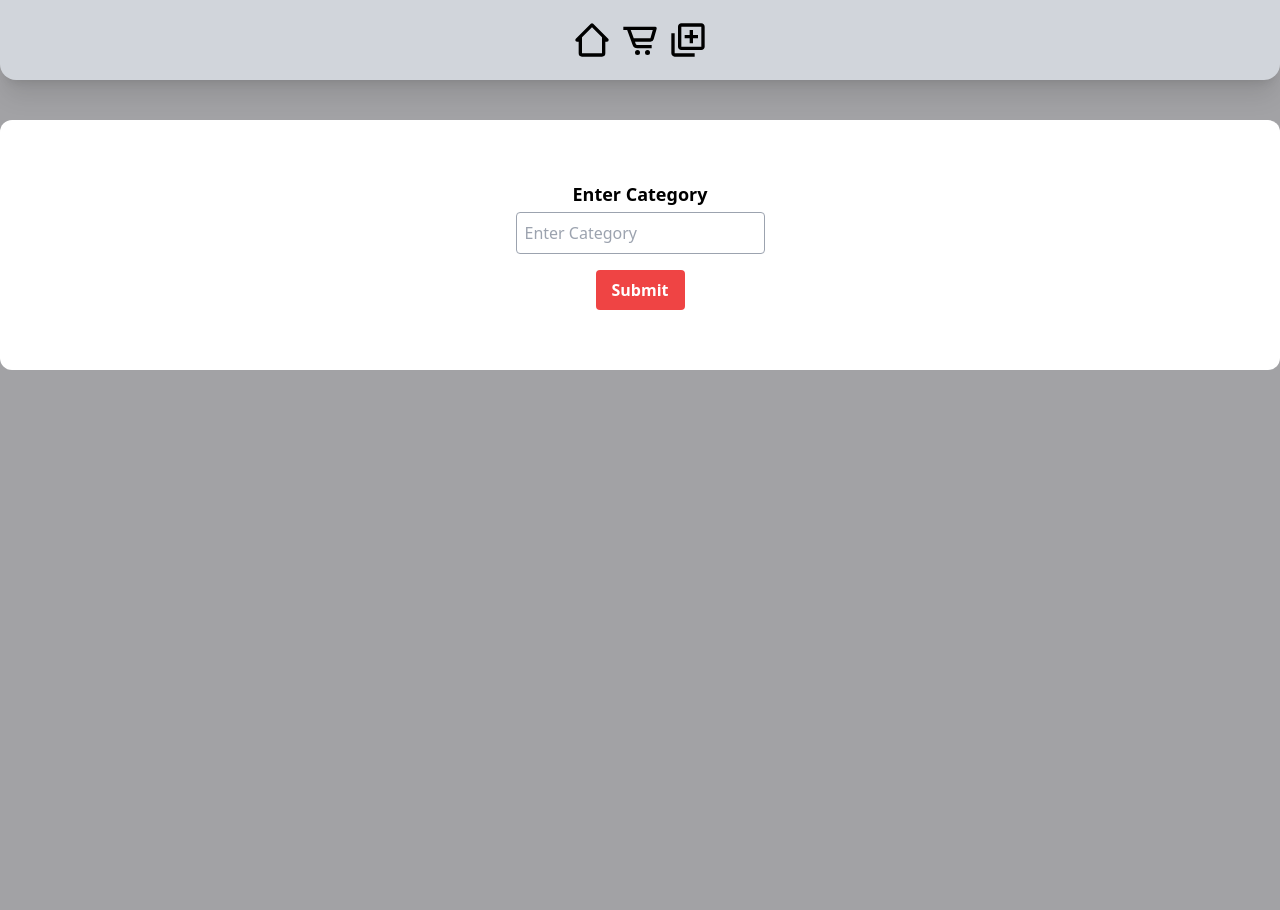
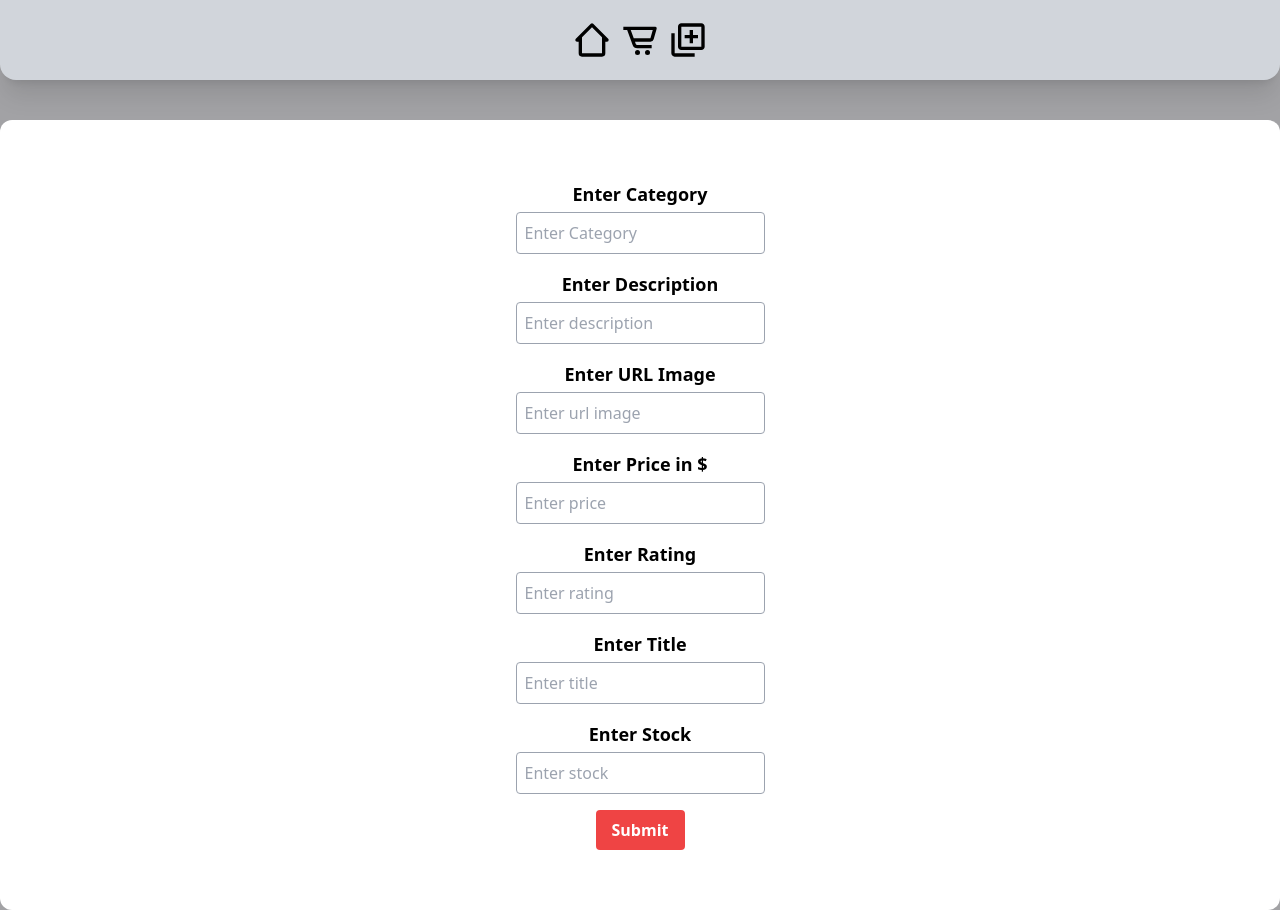
Before and after one commit to BogdanChumak96/testApp, a React (Vite) app: page /add in a window 1280 px wide. Before the commit the page ends 800 px from the top, so only its background shows below. Built offline with nearby package versions, Linux system fonts and the light colour scheme.

Commit message:
add product

```diff
--- a/package.json
+++ b/package.json
@@ -23,6 +23,7 @@
     "react-redux": "^8.0.5",
     "react-router-dom": "^6.9.0",
     "redux-persist": "^6.0.0",
+    "uuid": "^9.0.0",
     "yup": "^1.0.2"
   },
   "devDependencies": {
--- a/src/components/itemProduct/ItemProduct.tsx
+++ b/src/components/itemProduct/ItemProduct.tsx
@@ -1,23 +1,18 @@
 import { BiPlus } from "react-icons/bi";
 import { Link } from "react-router-dom";
 import { addToFavorites, deleteById } from "../../store/productSlice";
-import { useAppDispatch, useAppSelector } from "../../services/hooks";
+import { useAppDispatch } from "../../services/hooks";
 import { RiDeleteBin2Line } from "react-icons/ri";
-import { useMutation, useQueryClient } from "react-query";
+import { useMutation } from "react-query";
 import { productService } from "../../services/product";
 
 export const ItemProduct = ({ product }: any): JSX.Element => {
-  const products = useAppSelector((state) => state.product.allProducts);
-  const queryClient = useQueryClient();
-
   const deleteProductMutation = useMutation(productService.deleteById, {
     onSuccess: () => {},
   });
   const handleDeleteItem = async (id) => {
     await deleteProductMutation.mutate(id);
     dispatch(deleteById(id));
-    // console.log("deleted item", id);
-    // console.log(products);
   };
   const dispatch = useAppDispatch();
   return (
--- a/src/main.tsx
+++ b/src/main.tsx
@@ -42,11 +42,11 @@ const router = createBrowserRouter([
 ReactDOM.createRoot(document.getElementById("root") as HTMLElement).render(
   <React.StrictMode>
     <Provider store={store}>
-      <PersistGate loading={null} persistor={persistor}>
-        <QueryClientProvider client={queryClient}>
-          <RouterProvider router={router} />
-        </QueryClientProvider>
-      </PersistGate>
+      {/* <PersistGate loading={null} persistor={persistor}> */}
+      <QueryClientProvider client={queryClient}>
+        <RouterProvider router={router} />
+      </QueryClientProvider>
+      {/* </PersistGate> */}
     </Provider>
   </React.StrictMode>
 );
--- a/src/pages/addProduct/AddProduct.tsx
+++ b/src/pages/addProduct/AddProduct.tsx
@@ -1,42 +1,37 @@
 import React, { useEffect, useState } from "react";
 import Layout from "../../components/layout/Layout";
-import { toggleShowInput } from "../../store/productSlice";
+import { addProduct, toggleShowInput } from "../../store/productSlice";
 import { useAppDispatch } from "../../services/hooks";
 import { Formik, Form, Field, ErrorMessage, useFormik } from "formik";
 import * as Yup from "yup";
 import { useMutation, useQueryClient } from "react-query";
 import { productService } from "../../services/product";
+import { useNavigate } from "react-router-dom";
 
 const validationSchema = Yup.object().shape({
   category: Yup.string().required("Category is required"),
-  // description: Yup.string().required("Description is required"),
-  // url: Yup.string().required("URL is required"),
-  // price: Yup.number().required("Price is required"),
-  // rating: Yup.number().required("Rating is required"),
-  // stock: Yup.number().required("Title is required"),
-  // title: Yup.string().required("Title is required"),
+  description: Yup.string().required("Description is required"),
+  url: Yup.string().required("URL is required"),
+  price: Yup.number().required("Price is required"),
+  rating: Yup.number().required("Rating is required"),
+  stock: Yup.number().required("Title is required"),
+  title: Yup.string().required("Title is required"),
 });
 
 const initialValues = {
   category: "",
-  // description: "",
-  // url: "",
-  // price: "",
-  // rating: "",
-  // title: "",
-  // stock: "",
+  description: "",
+  url: "",
+  price: "",
+  rating: "",
+  title: "",
+  stock: "",
 };
 
 export const AddProduct = (props: Props) => {
   const dispatch = useAppDispatch();
   const queryClient = useQueryClient();
-
-  const onSubmit = (e, { resetForm }) => {
-    console.log("submit");
-    addProductMutation.mutate(formik.values);
-    resetForm();
-  };
-
+  const navigate = useNavigate();
   const addProductMutation = useMutation(productService.createNewProduct, {
     onSuccess: () => {
       queryClient.invalidateQueries("product list");
@@ -44,22 +39,35 @@ export const AddProduct = (props: Props) => {
   });
 
   const formik = useFormik({
-    initialValues: {
-      category: "",
-      // description: "",
-      // url: "",
-      // price: "",
-      // rating: "",
-      // title: "",
-      // stock: "",
+    initialValues,
+    validationSchema,
+    onSubmit: (values) => {
+      addProductMutation.mutate({
+        category: values.category,
+        description: values.description,
+        images: [values.url],
+        price: values.price,
+        rating: values.rating,
+        title: values.title,
+        stock: values.stock,
+      });
+      dispatch(
+        addProduct({
+          category: values.category,
+          description: values.description,
+          images: [values.url],
+          price: values.price,
+          rating: values.rating,
+          title: values.title,
+          stock: values.stock,
+        })
+      );
+      navigate("/");
     },
-    validationSchema: validationSchema,
-    onSubmit: (values) => {},
   });
 
   useEffect(() => {
     dispatch(toggleShowInput(false));
-    console.log(formik.isValid);
   }, [formik.values]);
 
   return (
@@ -77,13 +85,12 @@ export const AddProduct = (props: Props) => {
             container mx-auto py-10
             "
       >
-        <Formik
-          initialValues={initialValues}
-          validationSchema={validationSchema}
-          onSubmit={onSubmit}
-        >
+        <Formik>
           {({ isSubmitting }) => (
-            <Form className="flex flex-col items-center py-5">
+            <Form
+              onSubmit={formik.handleSubmit}
+              className="flex flex-col items-center py-5"
+            >
               <label className="text-lg font-bold mb-1" htmlFor="category">
                 Enter Category
               </label>
@@ -91,6 +98,7 @@ export const AddProduct = (props: Props) => {
                 type="text"
                 name="category"
                 id="category"
+                {...formik.getFieldProps("category")}
                 value={formik.values.category}
                 onChange={formik.handleChange}
                 placeholder={
@@ -100,12 +108,12 @@ export const AddProduct = (props: Props) => {
                 }
                 className={`w-full border border-gray-400 p-2 rounded mb-4 ${
                   formik.touched.category && formik.errors.category
-                    ? "border-red-500"
+                    ? "border-red-500 placeholder-red-500"
                     : ""
                 }`}
                 onBlur={formik.handleBlur}
               />
-              {/* <label className="text-lg font-bold mb-1" htmlFor="description">
+              <label className="text-lg font-bold mb-1" htmlFor="description">
                 Enter Description
               </label>
               <Field
@@ -121,7 +129,7 @@ export const AddProduct = (props: Props) => {
                 }
                 className={`w-full border border-gray-400 p-2 rounded mb-4 ${
                   formik.touched.description && formik.errors.description
-                    ? "border-red-500"
+                    ? "border-red-500 placeholder-red-500"
                     : ""
                 }`}
                 onBlur={formik.handleBlur}
@@ -143,7 +151,7 @@ export const AddProduct = (props: Props) => {
                 }
                 className={`w-full border border-gray-400 p-2 rounded mb-4 ${
                   formik.touched.url && formik.errors.url
-                    ? "border-red-500"
+                    ? "border-red-500 placeholder-red-500"
                     : ""
                 }`}
                 onBlur={formik.handleBlur}
@@ -165,7 +173,7 @@ export const AddProduct = (props: Props) => {
                 }
                 className={`w-full border border-gray-400 p-2 rounded mb-4 ${
                   formik.touched.price && formik.errors.price
-                    ? "border-red-500"
+                    ? "border-red-500 placeholder-red-500"
                     : ""
                 }`}
                 onBlur={formik.handleBlur}
@@ -187,7 +195,7 @@ export const AddProduct = (props: Props) => {
                 }
                 className={`w-full border border-gray-400 p-2 rounded mb-4 ${
                   formik.touched.rating && formik.errors.rating
-                    ? "border-red-500"
+                    ? "border-red-500 placeholder-red-500"
                     : ""
                 }`}
                 onBlur={formik.handleBlur}
@@ -209,7 +217,7 @@ export const AddProduct = (props: Props) => {
                 }
                 className={`w-full border border-gray-400 p-2 rounded mb-4 ${
                   formik.touched.title && formik.errors.title
-                    ? "border-red-500"
+                    ? "border-red-500 placeholder-red-500"
                     : ""
                 }`}
                 onBlur={formik.handleBlur}
@@ -231,21 +239,21 @@ export const AddProduct = (props: Props) => {
                 }
                 className={`w-full border border-gray-400 p-2 rounded mb-4 ${
                   formik.touched.stock && formik.errors.stock
-                    ? "border-red-500"
+                    ? "border-red-500 placeholder-red-500"
                     : ""
                 }`}
                 onBlur={formik.handleBlur}
-              /> */}
+              />
               <button
                 className={`text-white bg-gray-500 font-bold py-2 px-4 rounded ${
-                  isSubmitting
+                  formik.isSubmitting
                     ? "opacity-50 bg-gray-800  cursor-not-allowed"
-                    : "bg-red-500"
+                    : "bg-red-500 placeholder-red-500"
                 }`}
                 type="submit"
-                disabled={isSubmitting}
+                disabled={formik.isSubmitting}
               >
-                {isSubmitting ? "Submitting..." : "Submit"}
+                {formik.isSubmitting ? "Submitting..." : "Submit"}
               </button>
             </Form>
           )}
--- a/src/pages/home/App.tsx
+++ b/src/pages/home/App.tsx
@@ -27,7 +27,7 @@ export const Home = (): JSX.Element => {
     "product list",
     () => productService.getAll(),
     {
-      cacheTime: 0,
+      staleTime: Infinity,
       onSuccess: (data) => {
         dispatch(setProducts(data?.data.products));
       },
--- a/src/store/productSlice.ts
+++ b/src/store/productSlice.ts
@@ -1,6 +1,9 @@
 import { createSlice, createSelector } from "@reduxjs/toolkit";
 import type { PayloadAction } from "@reduxjs/toolkit";
 import type { RootState } from "./store";
+import { v4 as uuidv4 } from "uuid";
+
+const id = uuidv4();
 
 // Define a type for the slice state
 interface ProductState {
@@ -46,6 +49,10 @@ const productSlice = createSlice({
         (item) => item.id !== action.payload
       );
     },
+    addProduct: (state, action) => {
+      const newProduct = { ...action.payload, id: uuidv4() };
+      state.allProducts.push(newProduct);
+    },
     setProducts: (state, action) => {
       const newProducts = action.payload.filter((product) => {
         return !state.allProducts.some(
@@ -84,6 +91,7 @@ export const {
   setFilterValue,
   setCategory,
   clearCart,
+  addProduct,
   deleteById,
   setSortValue,
 } = productSlice.actions;
```
Also changed, not shown: 1 other file (tests, documents, lock files or other folders).
